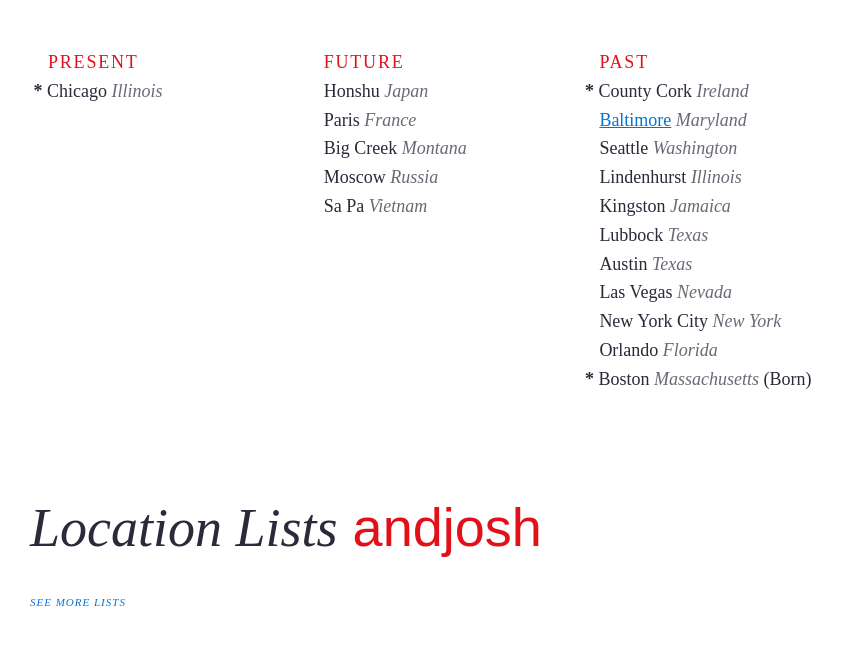
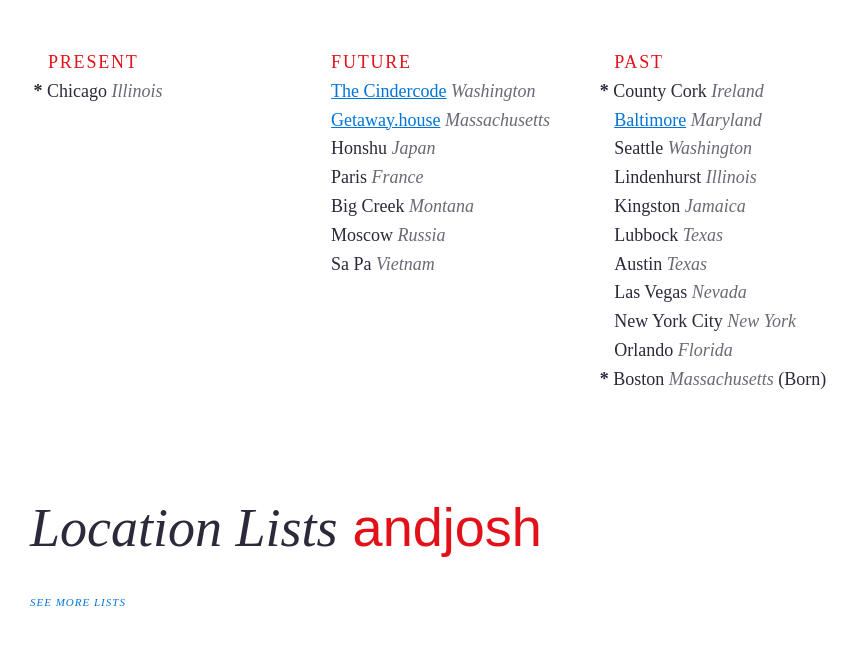
Before and after one commit to joshbeckman/andjosh.github.io, a Jekyll site: the page built from location-lists.md, in a window 1280 px wide. Shown: the top 645 px of the page, without its empty margins (0-858 px from the left). Built offline with Jekyll 4.4.1, drawn with Linux system fonts in a browser that asks for light colours; Markdown is read by kramdown in place of the engine named in the settings.

Commit message:
more locations

```diff
--- a/location-lists.md
+++ b/location-lists.md
@@ -8,6 +8,8 @@
 
 <!--two items:-->
 
+- [The Cindercode](http://thecindercone.com) _Washington_
+- [Getaway.house](http://getaway.house) _Massachusetts_
 - Honshu _Japan_
 - Paris _France_
 - Big Creek _Montana_
```
